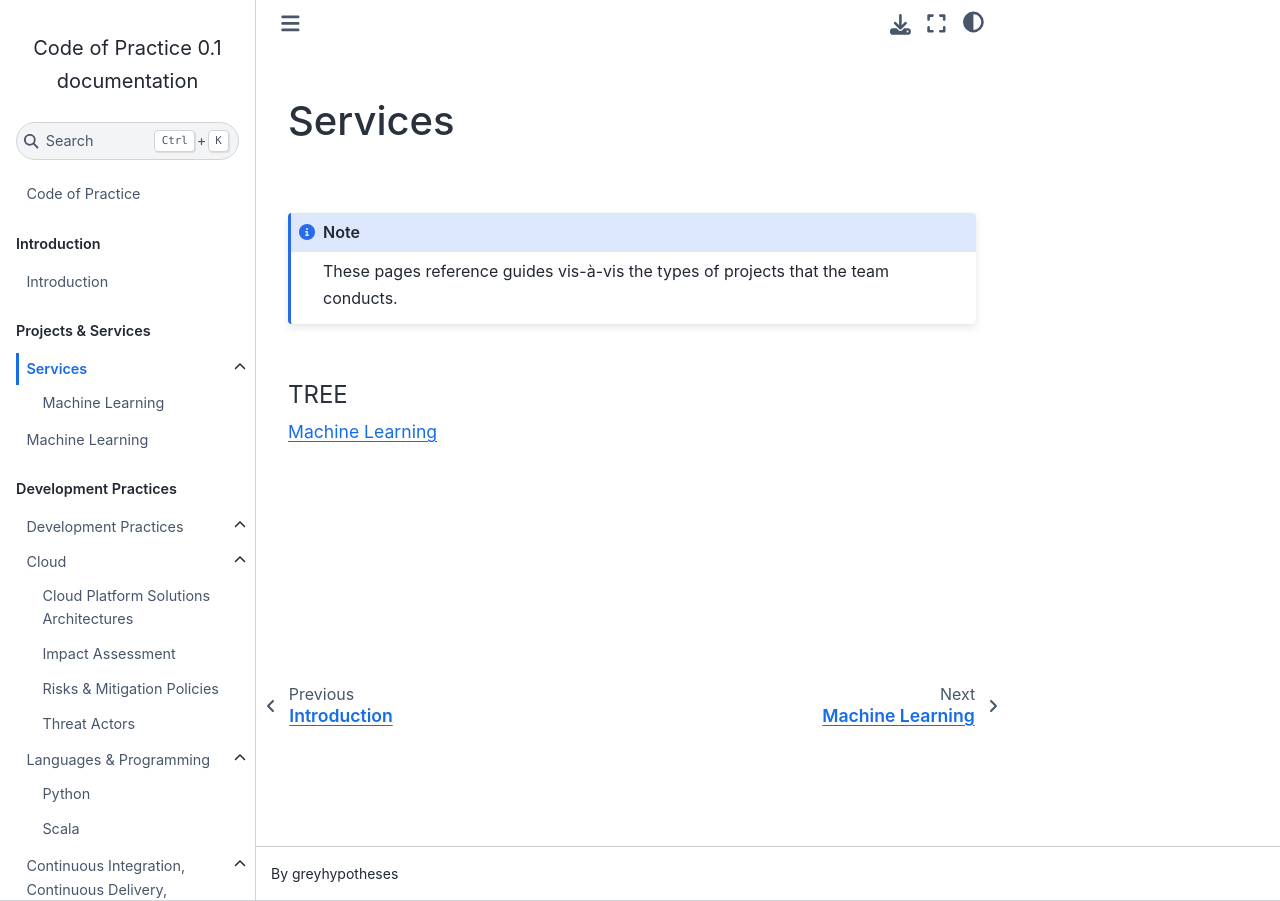
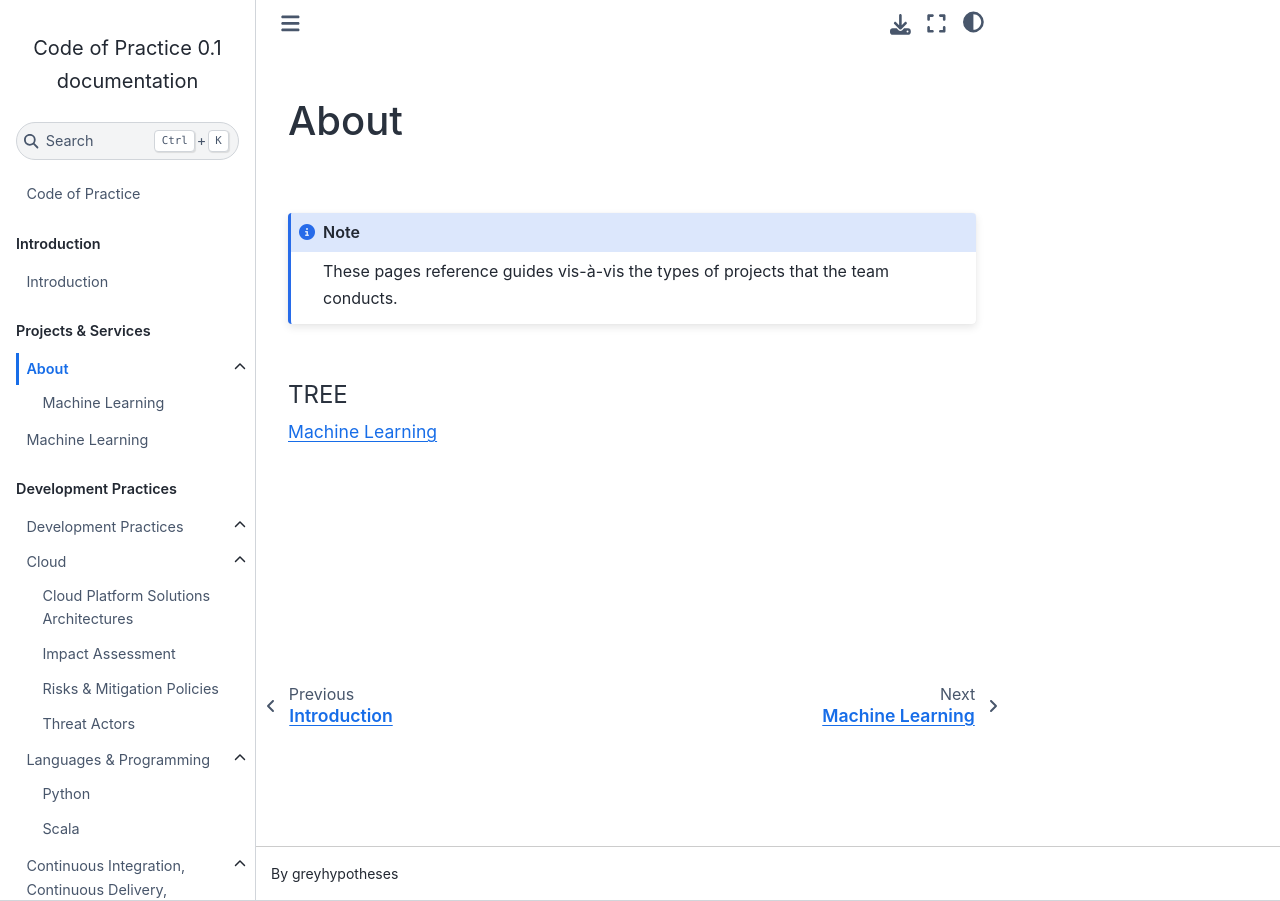
Before and after one commit to thereferences/practice, a Sphinx documentation site: the page built from docs/source/services.md, in a window 1280 px wide. Built offline with Sphinx 7.4.7 and the Sphinx Book theme 1.1.4, drawn with Linux system fonts in a browser that asks for light colours.

Commit message:
Update docs/source/services.md

```diff
--- a/docs/source/services.md
+++ b/docs/source/services.md
@@ -1,6 +1,6 @@
 <br>
 
-# Services
+# About
 
 <br>
 
```
